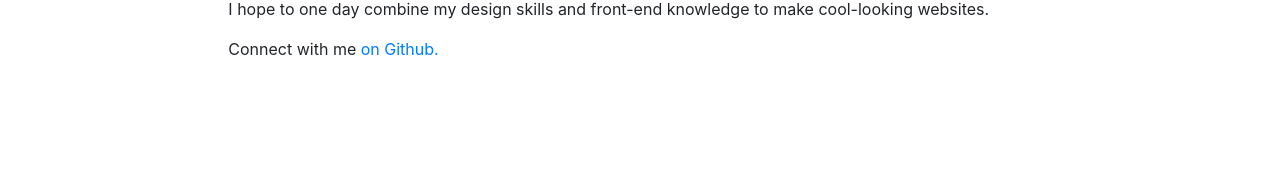
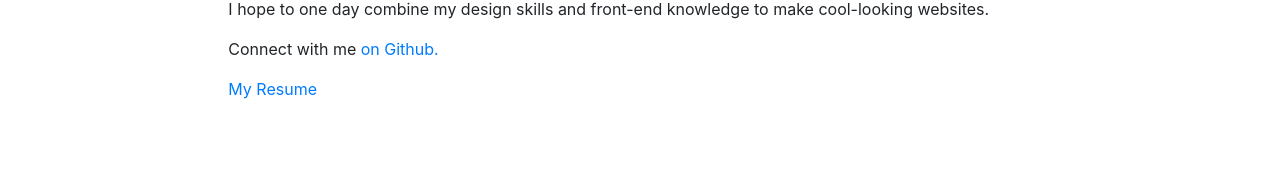
Before and after one commit to aliciavega731/react-portfolio, a React (Create React App) app: page /about in a window 1280 px wide. Shown: the part 391-560 px from the top of the page. Built offline with nearby package versions, Linux system fonts and the light colour scheme.

Commit message:
added resume

```diff
--- a/src/Pages/About.js
+++ b/src/Pages/About.js
@@ -6,7 +6,6 @@ function About(props) {
   return (
     <div>
       <Hero title={props.title} />
-
       <Content>
         <p>
           Hello, my name is Alicia Vega. I'm currently attending the University of
@@ -28,6 +27,8 @@ function About(props) {
             on Github.
           </a>
         </p>
+
+        <a href="/Resume-2021.pdf">My Resume</a>
       </Content>
     </div>
   );
```
Also changed, not shown: 1 other file (tests, documents, lock files or other folders).
